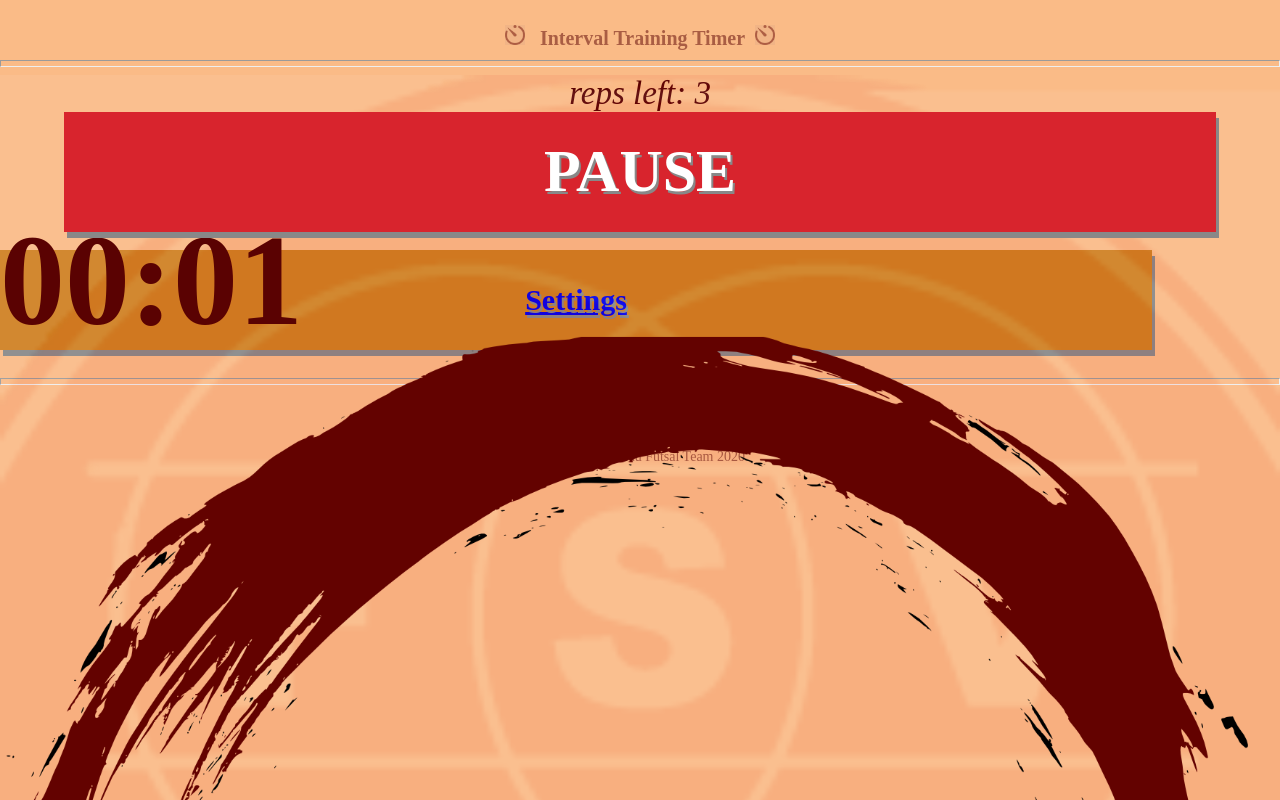
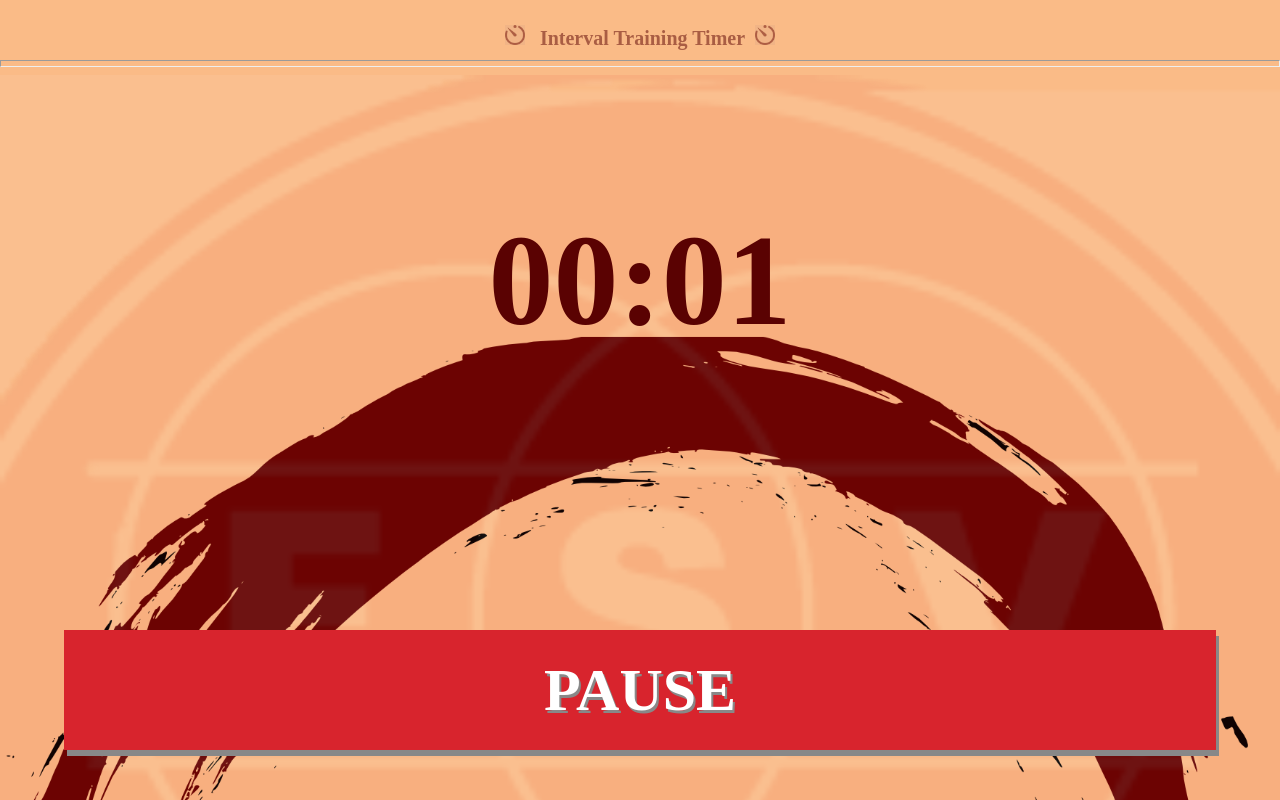
Before and after one commit to Filip-Zafran/Interval_Timer--Redux, a React (Create React App) app: page /TimerScreen in a window 1280 px wide. Shown: the top 800 px of the page. Built offline with nearby package versions, Linux system fonts and the light colour scheme.

Commit message:
Timer Screen, reposition Pause and Settings divs/buttons

```diff
--- a/src/App.css
+++ b/src/App.css
@@ -1,5 +1,5 @@
 @import url('https://fonts.googleapis.com/css2?family=Caveat+Brush&family=Metal+Mania&display=swap" rel="stylesheet'),
-	.App-link {
+.App-link {
 	color: #61dafb;
 }
 
@@ -125,9 +125,14 @@ h2 {
 
 #pauseDiv {
 	display: flex;
+	background-color: none;
+	position: absolute;
+	bottom: 50px;
+	width: 90%;
+	align-items: center;
 	justify-content: center;
-	background-color: none;
-	top: 80px;
+	height: 120px;
+	width: 100%;
 }
 
 .goButton {
@@ -148,6 +153,7 @@ h2 {
 	z-index: 2;
 }
 
+
 #resetButtonBlue {
 	display: flex;
 	align-items: center;
@@ -166,16 +172,22 @@ h2 {
 
 #setingsDiv {
 	display: flex;
+	justify-content: center;
+	width: 100%;
+}
+
+.settingsButton {
+	display: flex;
+	width: 90%;
+	height: 100px;
+	background-color: rgba(207, 126, 32, 0.986);
 	align-items: center;
 	justify-content: center;
-	height: 100px;
-	width: 90%;
-	font-weight: bold;
-	font-size: 30px;
-	background-color: rgba(207, 126, 32, 0.986);
-	border: none;
 	color: rgb(7, 6, 6);
 	text-decoration: none;
+	font-size: 30px;
+	font-weight: bold;
+	border: none;
 	box-shadow: 3px 6px #888888;
 	text-shadow: 2px 3px #888888;
 }
@@ -218,8 +230,8 @@ h2 {
 	width: 100%;
 	margin-bottom: 30%;
 	margin-top: 20%;
-	position: absolute;
-	z-index: 1;
+	/* position: absolute;
+	z-index: 1; */
 }
 
 .countdownClock {
@@ -229,6 +241,8 @@ h2 {
 	font-weight: bold;
 	position: absolute;
 	z-index: 2;
+	width: 100%;
+
 }
 
 .repetitionsCount {
@@ -241,4 +255,7 @@ h2 {
 
 .endTime {
 	font-size: 66px;
+	display: flex;
+	justify-content: center;
+
 }
--- a/src/pages/TimerScreen.js
+++ b/src/pages/TimerScreen.js
@@ -103,8 +103,8 @@ state = {
           <br />
 
                     <div id="setingsDiv">
-                                <Link to="/"
-        >Settings</Link>
+                                <Link to="/" className="settingsButton"
+        >SETTINGS</Link>
                        </div>
             <br />
 
```
